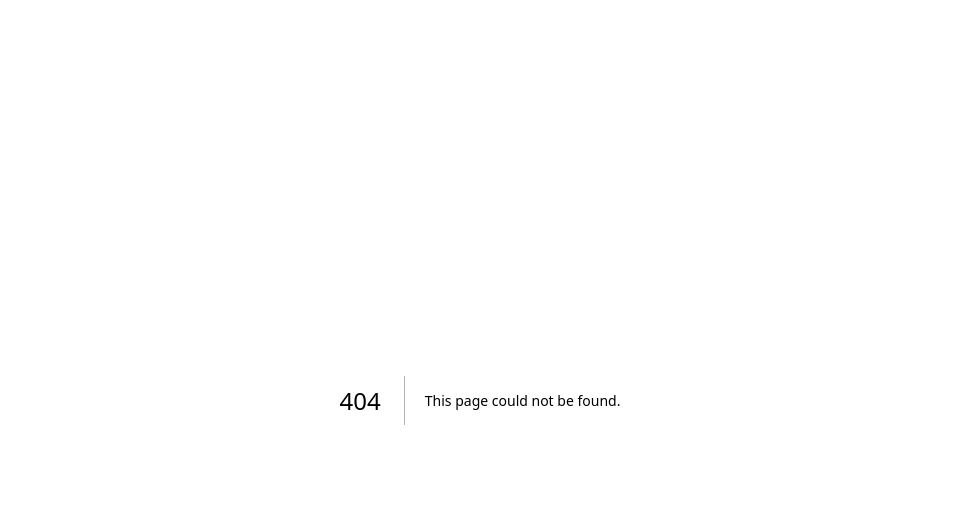
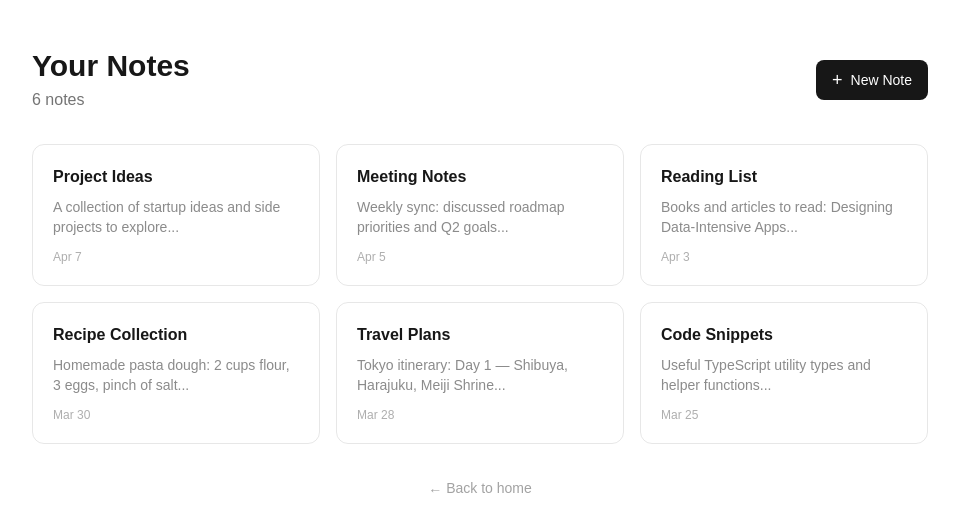
Before and after one commit to WnATechLabs/notes, a Next.js app: page /dashboard in a window 1280 px wide. Before the commit this address had no page. Shown: the top 532 px of the page, without its empty margins (160-1119 px from the left). Built offline with nearby package versions, Linux system fonts and the light colour scheme.

Commit message:
feat: Implement notes dashboard page

```diff
--- /dev/null
+++ b/app/dashboard/page.tsx
@@ -0,0 +1,60 @@
+import Link from "next/link";
+
+const mockNotes = [
+  { id: "1", title: "Project Ideas", preview: "A collection of startup ideas and side projects to explore...", date: "Apr 7" },
+  { id: "2", title: "Meeting Notes", preview: "Weekly sync: discussed roadmap priorities and Q2 goals...", date: "Apr 5" },
+  { id: "3", title: "Reading List", preview: "Books and articles to read: Designing Data-Intensive Apps...", date: "Apr 3" },
+  { id: "4", title: "Recipe Collection", preview: "Homemade pasta dough: 2 cups flour, 3 eggs, pinch of salt...", date: "Mar 30" },
+  { id: "5", title: "Travel Plans", preview: "Tokyo itinerary: Day 1 — Shibuya, Harajuku, Meiji Shrine...", date: "Mar 28" },
+  { id: "6", title: "Code Snippets", preview: "Useful TypeScript utility types and helper functions...", date: "Mar 25" },
+];
+
+export default function DashboardPage() {
+  return (
+    <div className="min-h-screen px-4 py-12">
+      <div className="mx-auto max-w-4xl">
+        <div className="flex items-center justify-between">
+          <div>
+            <h1 className="text-3xl font-bold">Your Notes</h1>
+            <p className="mt-1 text-foreground/60">
+              {mockNotes.length} notes
+            </p>
+          </div>
+          <Link
+            href="/notes/new"
+            className="h-10 px-4 rounded-lg bg-foreground text-background flex items-center gap-2 font-medium text-sm hover:opacity-90 transition-opacity"
+          >
+            <span className="text-lg leading-none">+</span> New Note
+          </Link>
+        </div>
+
+        <div className="mt-8 grid gap-4 sm:grid-cols-2 lg:grid-cols-3">
+          {mockNotes.map((note) => (
+            <Link
+              key={note.id}
+              href={`/notes/${note.id}`}
+              className="group rounded-xl border border-foreground/10 p-5 hover:border-foreground/25 hover:bg-foreground/[0.02] transition-all"
+            >
+              <h2 className="font-semibold group-hover:underline">
+                {note.title}
+              </h2>
+              <p className="mt-2 text-sm text-foreground/50 line-clamp-2">
+                {note.preview}
+              </p>
+              <p className="mt-3 text-xs text-foreground/35">{note.date}</p>
+            </Link>
+          ))}
+        </div>
+
+        <div className="mt-8 text-center">
+          <Link
+            href="/"
+            className="text-sm text-foreground/40 hover:text-foreground/70 transition-colors"
+          >
+            &larr; Back to home
+          </Link>
+        </div>
+      </div>
+    </div>
+  );
+}
```
